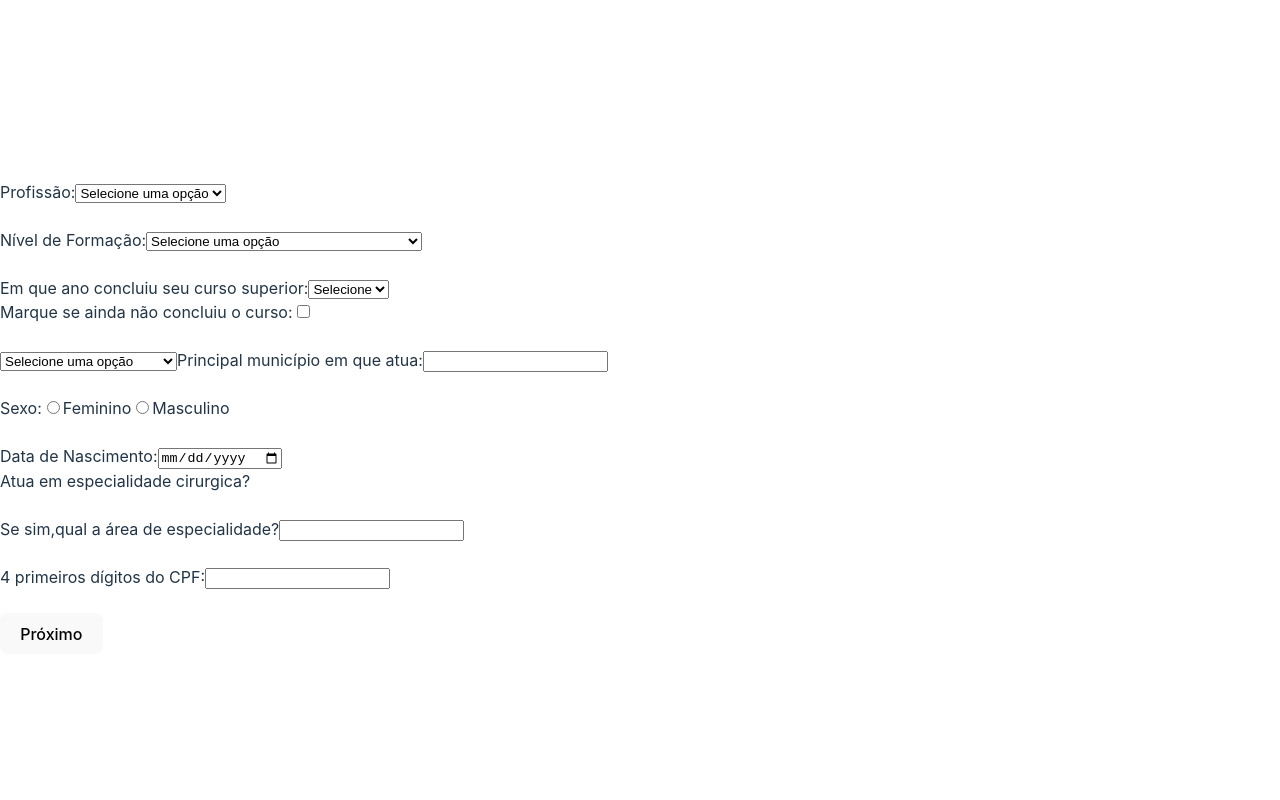
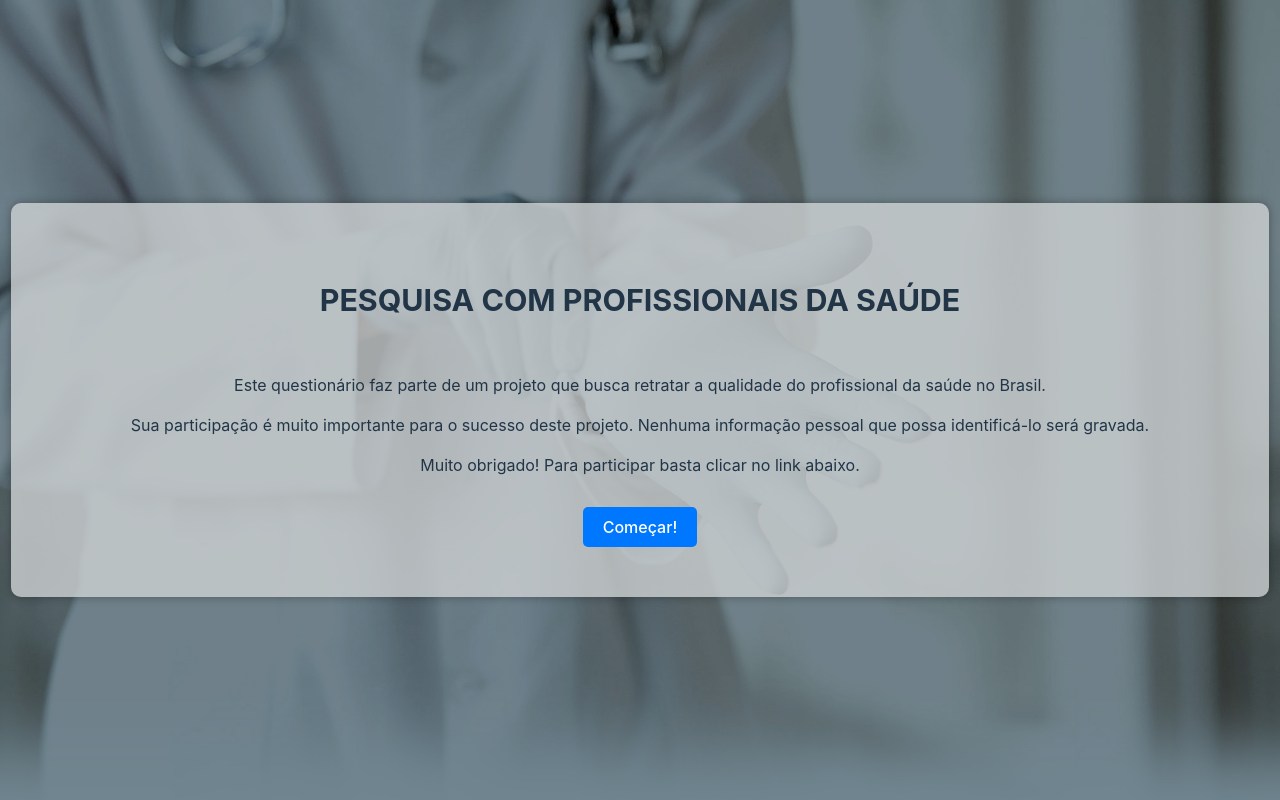
Before and after one commit to nykcasseano/Test-Doutorado, a React (Vite) app: page / in a window 1280 px wide. Built offline with nearby package versions, Linux system fonts and the light colour scheme.

Commit message:
Versão incial  do código que corresponde ao primeiro dia de trabalho

```diff
--- a/src/App.css
+++ b/src/App.css
@@ -39,3 +39,74 @@
 .form-submit:hover {
   background-color: #3e8e41;
 }
+
+
+
+
+
+
+body {
+  display: flex;
+  justify-content: center;
+  align-items: center;
+  height: 100vh;
+  background-image: url("./foto-background.jpg");
+  background-repeat: no-repeat;
+  background-size: cover;
+
+}
+
+.container, Quest {
+  background-color: #cdd1d3cc;
+  padding: 20px;
+  border-radius: 10px;
+  box-shadow: 0px 0px 10px rgba(0, 0, 0, 0.3);
+  max-width: 600px;
+  text-align: center;
+  padding: 50px 120px 50px 120px;
+
+  max-width: none;
+}
+
+.Quest {
+}
+
+
+.container h2 {
+  margin-bottom: 50px;
+  font-size: 1.9em;
+
+
+}
+
+.inputs-container {
+  display: flex;
+  flex-direction: column;
+  gap: 20px;
+}
+
+.container p {
+  margin-bottom: 10px;
+}
+
+.container button {
+  margin-top: 20px;
+  padding: 10px 20px;
+  background-color: #0077ff;
+  color: #fff;
+  border: none;
+  border-radius: 5px;
+  cursor: pointer;
+}
+
+.container button:hover {
+  background-color: #005ae6;
+}
+td{
+  padding-top: 20px;
+  background-color: white;
+
+}
+/*
+<table>
+        <thead> */
--- a/src/App.jsx
+++ b/src/App.jsx
@@ -19,7 +19,7 @@ function App() {
   return (
     <>
       <Routes>
-        <Route path="/" element={<Home />} />
+        <Route path="/" element={<Intro />} />
         { <Route path="/pages/Valores-Fem/Quest_1" element={<VF_Quest_1 />} />}
         {   <Route path="/pages/Valores-Fem/Quest_2" element={<VF_Quest_2 />} />}
         {   <Route path="/pages/Valores-Fem/Quest_3" element={<VF_Quest_3 />} />}
@@ -29,7 +29,7 @@ function App() {
         {   <Route path="/pages/Satisfacao/SatisfacaoQ" element={<SatisfacaoQ/>} />}
         {   <Route path="/pages/Significado/SignificadoQ" element={<SignificadoQ/>} />}
         {   <Route path="/pages/TracosS/TracosS" element={<TracosS/>} />}
-        {   <Route path="/pages/intro" element={<Intro/>} />}
+        {   <Route path="/pages/Home" element={<Home/>} />}
         {<Route path="/pages/agradecimento" element={<Agradecimento/>} />}
 
 
--- a/src/pages/Home.jsx
+++ b/src/pages/Home.jsx
@@ -172,7 +172,9 @@ export function Home() {
 console.log('valoresConstDemo:', Demografico);
 
   return (
-    <div >
+    <div class="container">
+      <div class="inputs-container">
+          <div >
       <h1></h1>
       <form onSubmit={handleSubmit}>
         <label htmlFor="profissao">Profissão:</label>
@@ -254,5 +256,7 @@ console.log('valoresConstDemo:', Demografico);
         <button type="submit">Próximo</button>
       </form>
     </div>
+    </div>
+    </div>
   )
 }
--- a/src/pages/Valores-Fem/Quest_1.jsx
+++ b/src/pages/Valores-Fem/Quest_1.jsx
@@ -47,6 +47,9 @@ const handleAction = () => {
   };
 
   return (
+    <div class="container">
+    <div class="Quest">
+      <div class="inputs-container"></div>
     <div>
       <h4>A seguir descrevemos diferentes mulheres. Por favor, leia atentamente cada item e indique o quanto a pessoa descrita é Diferente ou Parecida com você. Quanto esta mulher se parece com você?
 </h4>
@@ -81,6 +84,10 @@ const handleAction = () => {
         </tbody>
       </table>
       <button onClick={handleAction}>Próximo</button>
-    </div>
+      </div>
+      </div>
+      </div>
+
+
   );
 }
--- a/src/pages/Valores-Fem/Quest_2.jsx
+++ b/src/pages/Valores-Fem/Quest_2.jsx
@@ -44,6 +44,9 @@ const handleAction = () => {
   }
 
   return (
+    <div class="container">
+    <div class="Quest">
+      <div class="inputs-container"></div>
     <div>
       <h4>A seguir descrevemos diferentes mulheres. Por favor, leia atentamente cada item e indique o quanto a pessoa descrita é Diferente ou Parecida com você. Quanto esta mulher se parece com você?
 </h4>
@@ -79,5 +82,7 @@ const handleAction = () => {
       </table>
       <button onClick={handleAction}>Próximo</button>
     </div>
+    </div>
+    </div>
   );
 }
--- a/src/pages/Valores-Fem/Quest_3.jsx
+++ b/src/pages/Valores-Fem/Quest_3.jsx
@@ -44,6 +44,8 @@ const handleAction = () => {
   };
 
   return (
+    <div class="container">
+    <div class="Quest"></div>
     <div>
       <h4>A seguir descrevemos diferentes mulheres. Por favor, leia atentamente cada item e indique o quanto a pessoa descrita é Diferente ou Parecida com você. Quanto esta mulher se parece com você?
 </h4>
@@ -79,5 +81,7 @@ const handleAction = () => {
       </table>
       <button onClick={handleAction}>Próximo</button>
     </div>
+    </div>
+
   );
 }
--- a/src/pages/intro.jsx
+++ b/src/pages/intro.jsx
@@ -13,8 +13,9 @@ const handleAction = () => {
 }
   return (
     <>
+    <div class= "container">
             <div>
-            <h1> PESQUISA COM PROFISSIONAIS DA SAÚDE  </h1>
+            <h2 > PESQUISA COM PROFISSIONAIS DA SAÚDE  </h2>
             </div>
 
             <div>
@@ -28,6 +29,7 @@ const handleAction = () => {
             <div>
                 <button onClick={handleAction}>Começar!</button>
             </div>
+            </div>
             </>
 
 );
```
